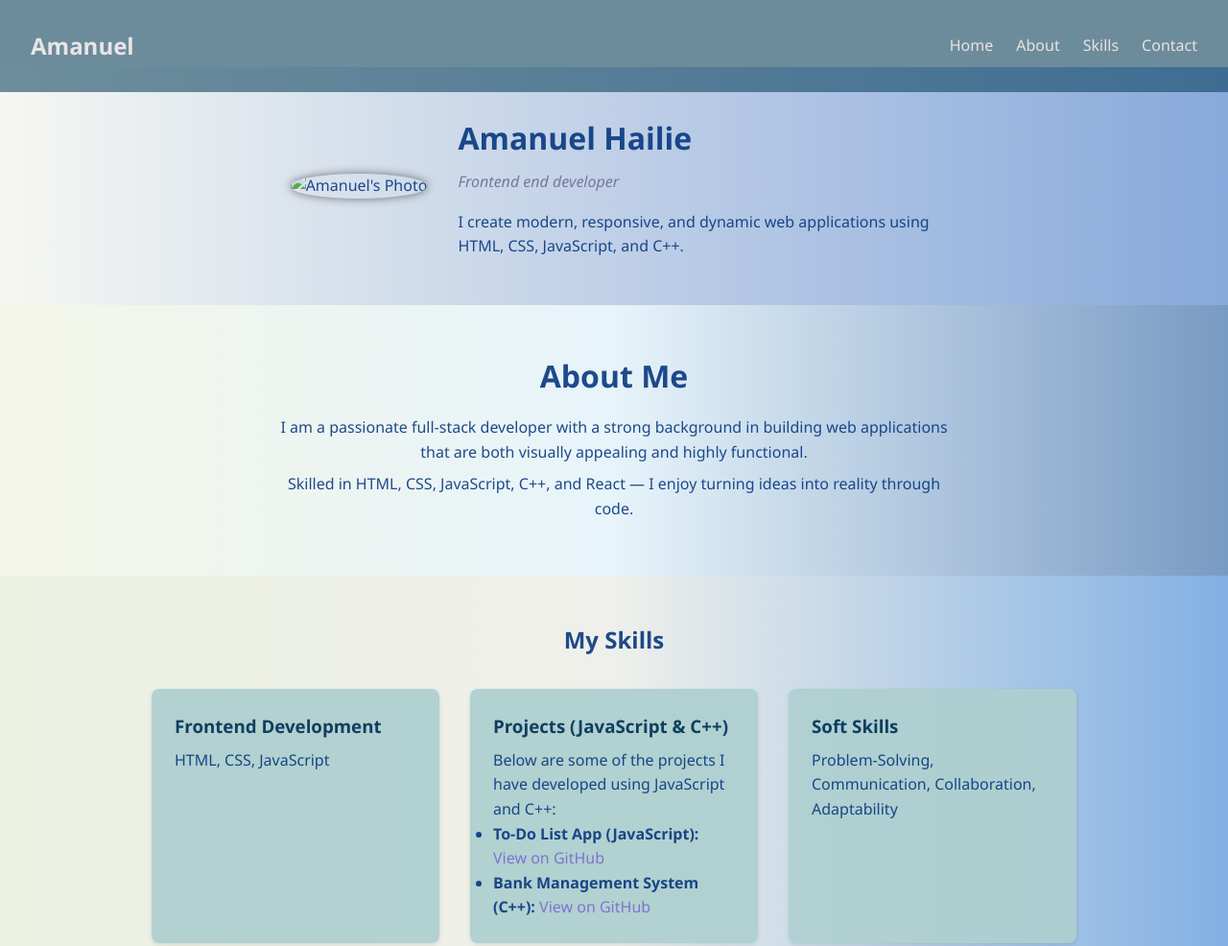
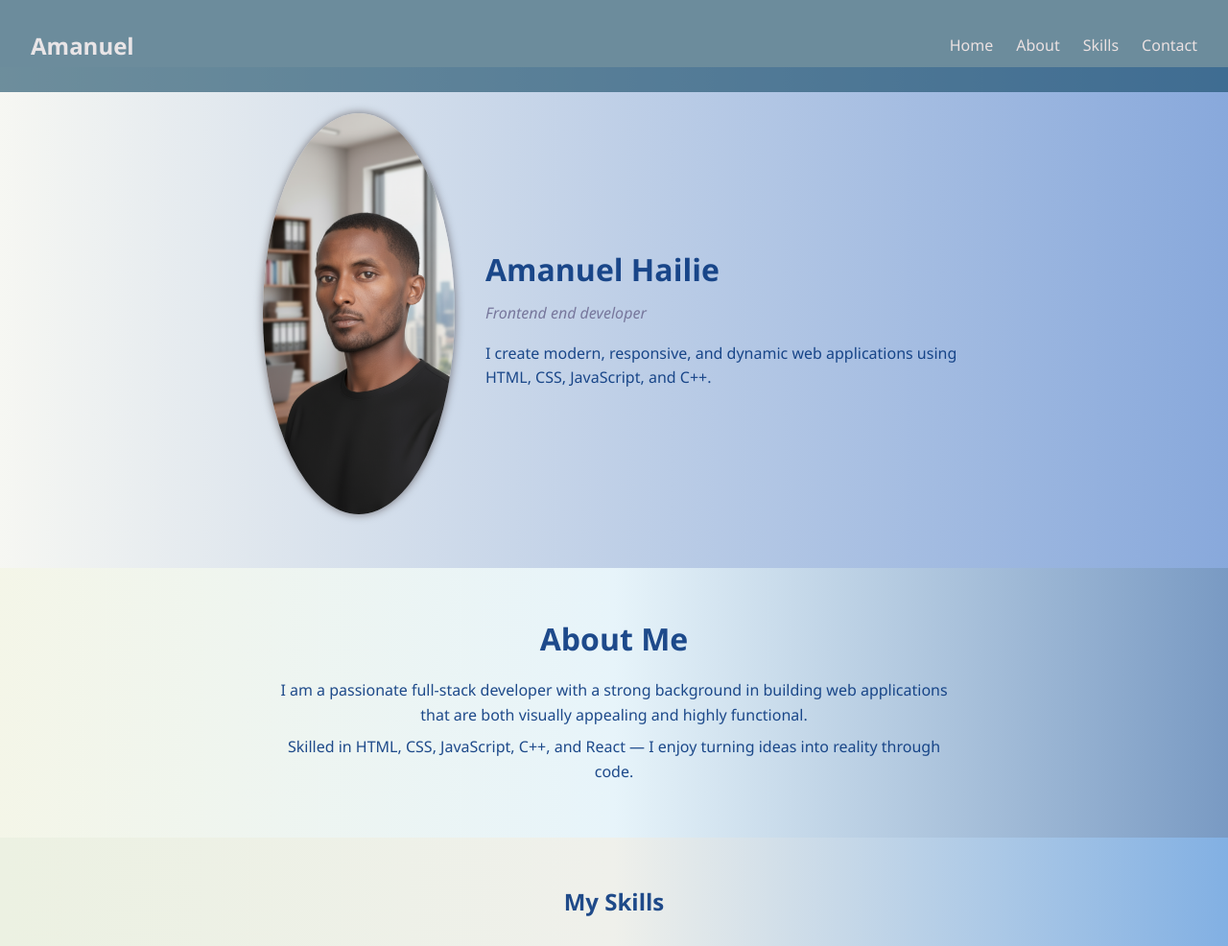
Before and after one commit to amanuelhileaman-oss/portfolio, a plain HTML site: page index.html in a window 1280 px wide. Shown: the top 986 px of the page at 96% size. Drawn offline with Linux system fonts and the light colour scheme.

Commit message:
Update index.html

```diff
--- a/index.html
+++ b/index.html
@@ -26,7 +26,7 @@
   <section id="home" class="home">
     <div class="content">
       <div>
-        <img src="./image/image.png" alt="Amanuel's Photo" />
+        <img src="./image.png" alt="Amanuel's Photo" />
       </div>
       <div>
         <h3>Amanuel Hailie</h3>
```
